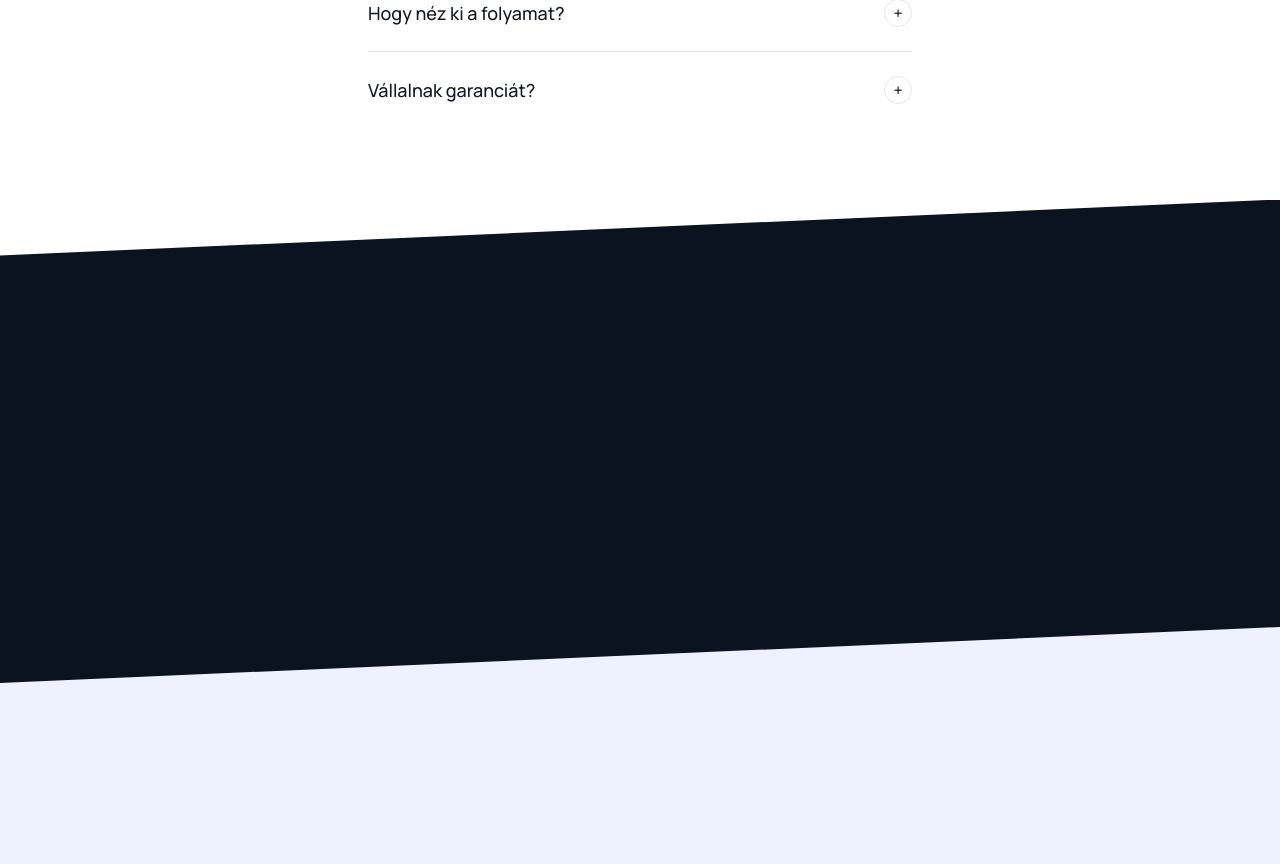
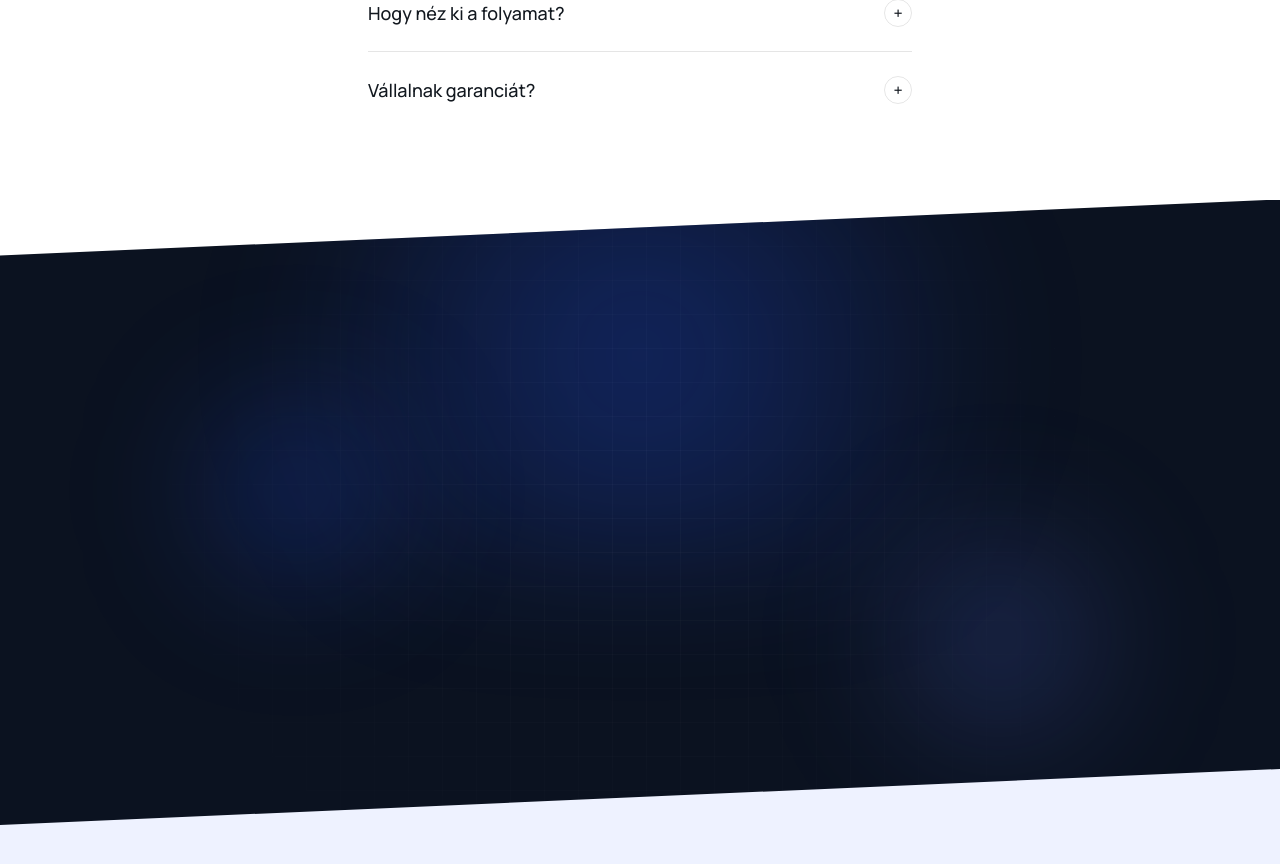
Before and after one commit to mikijelencsity/szekoablakkft, a Next.js app: page / in a window 1280 px wide. Shown: the part 7694-8558 px from the top of the page. Built offline with nearby package versions, Linux system fonts and the light colour scheme.

Commit message:
Enhance closing CTA: bigger heading + layered background
Larger heading (up to text-6xl) and copy; add a brand spotlight, drifting
aurora blobs, and a faint blueprint grid behind the content.

Co-Authored-By: Claude Opus 4.8 <noreply@anthropic.com>

```diff
--- a/components/CTASection.tsx
+++ b/components/CTASection.tsx
@@ -32,17 +32,25 @@ export default function CTASection() {
     <section
       id="cta"
       ref={sectionRef}
-      className="angle-top bg-surface-dark py-28 text-center text-white lg:py-36"
+      className="angle-top relative overflow-hidden bg-surface-dark py-32 text-center text-white lg:py-40"
     >
-      <div className="cta-content container-px mx-auto max-w-xl">
-        <h2 className="text-3xl font-medium leading-tight tracking-tight lg:text-4xl">
+      {/* Extra background — spotlight + drifting aurora + blueprint grid */}
+      <div className="pointer-events-none absolute inset-0 overflow-hidden">
+        <div className="absolute inset-0 opacity-60 [background-image:repeating-linear-gradient(0deg,rgba(255,255,255,0.05)_0_1px,transparent_1px_34px),repeating-linear-gradient(90deg,rgba(255,255,255,0.05)_0_1px,transparent_1px_34px)] [mask-image:radial-gradient(circle_at_50%_42%,#000,transparent_72%)]" />
+        <div className="absolute left-1/2 top-[-10%] h-[70%] w-[85%] -translate-x-1/2 rounded-full bg-[radial-gradient(circle,rgba(36,87,255,0.30),transparent_62%)] blur-3xl" />
+        <div className="aurora-1 absolute left-[12%] top-[24%] h-64 w-64 rounded-full bg-[radial-gradient(circle,rgba(36,87,255,0.38),transparent_65%)] blur-3xl" />
+        <div className="aurora-2 absolute right-[10%] bottom-[8%] h-72 w-72 rounded-full bg-[radial-gradient(circle,rgba(94,124,255,0.30),transparent_65%)] blur-3xl" />
+      </div>
+
+      <div className="cta-content container-px relative z-10 mx-auto max-w-2xl">
+        <h2 className="text-4xl font-semibold leading-[1.05] tracking-tight sm:text-5xl lg:text-6xl">
           Tegyük szebbé az otthonát.
         </h2>
-        <p className="mt-4 text-white/70">
+        <p className="mx-auto mt-6 max-w-xl text-lg leading-relaxed text-white/75 lg:text-xl">
           Ingyenes, kötelezettség nélküli helyszíni felmérés. Semmi nyomás, csak
           egy átlátható árajánlat.
         </p>
-        <div className="mt-9 flex justify-center">
+        <div className="mt-10 flex justify-center">
           <Button href="#ajanlatkeres" variant="onDark">
             Kérjen ingyenes árajánlatot
           </Button>
```
